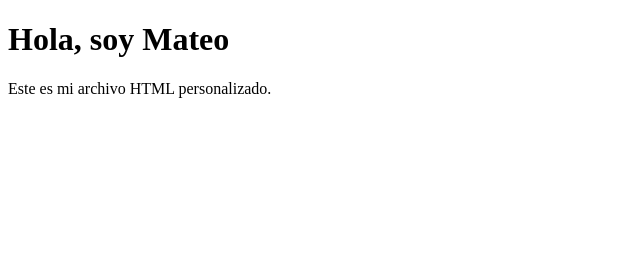
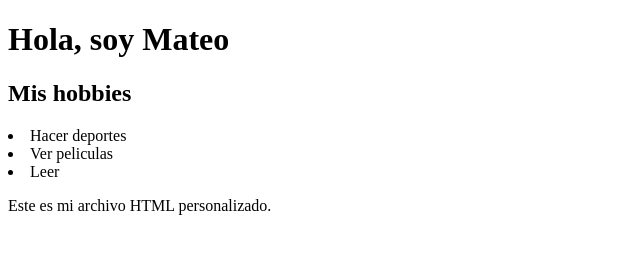
Before and after one commit to Mateopv1/-Repo1Actividad1-, a plain HTML site: page Mateo.html in a window 1280 px wide. Shown: the whole page, without its empty margins (0-640 px from the left). Drawn offline with Linux system fonts and the light colour scheme.

Commit message:
Añadidos hobbies en el archivo HTML de Mateo

```diff
--- a/Mateo.html
+++ b/Mateo.html
@@ -7,6 +7,10 @@
   </head>
   <body>
     <h1>Hola, soy Mateo</h1>
+    <h2>Mis hobbies</h2>
+    <li>Hacer deportes</li>
+    <li>Ver peliculas</li>
+    <li>Leer</li>
     <p>Este es mi archivo HTML personalizado.</p>
   </body>
 </html>
```
